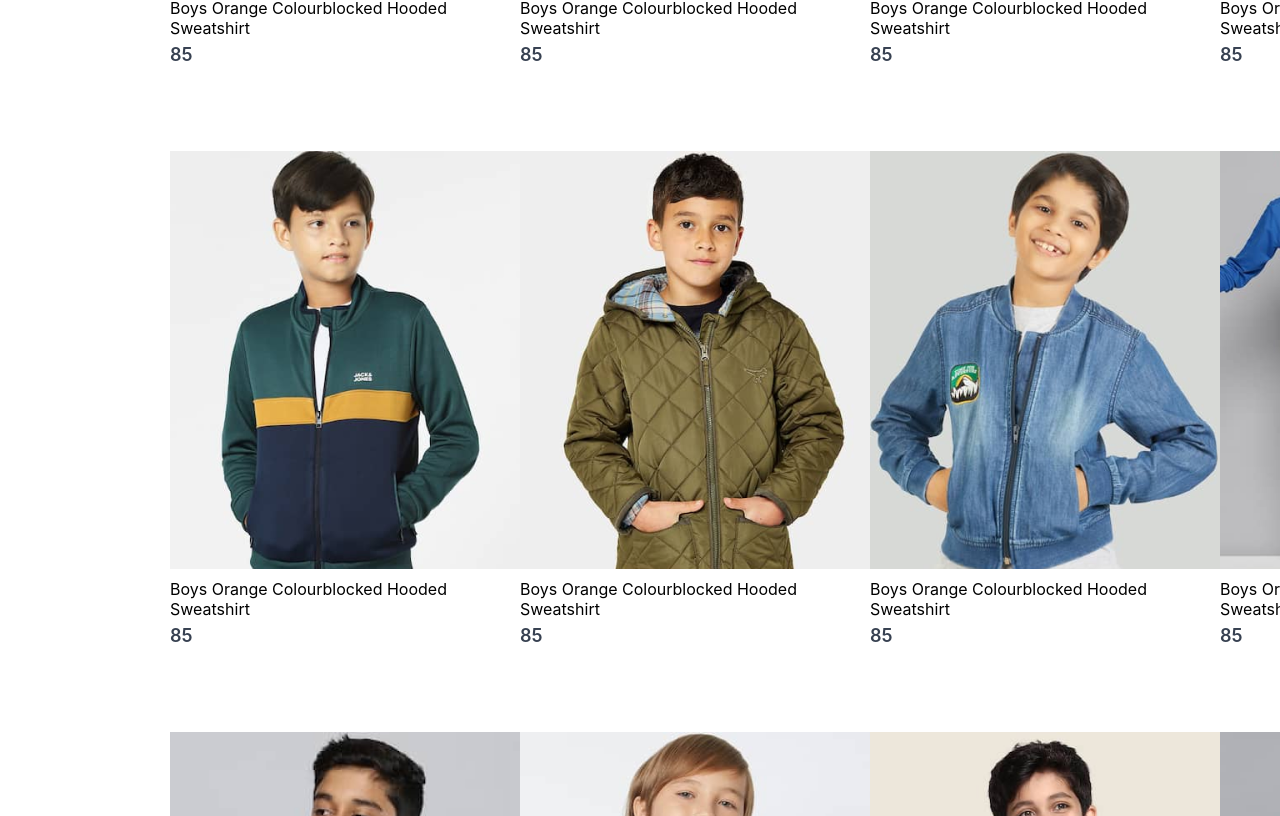
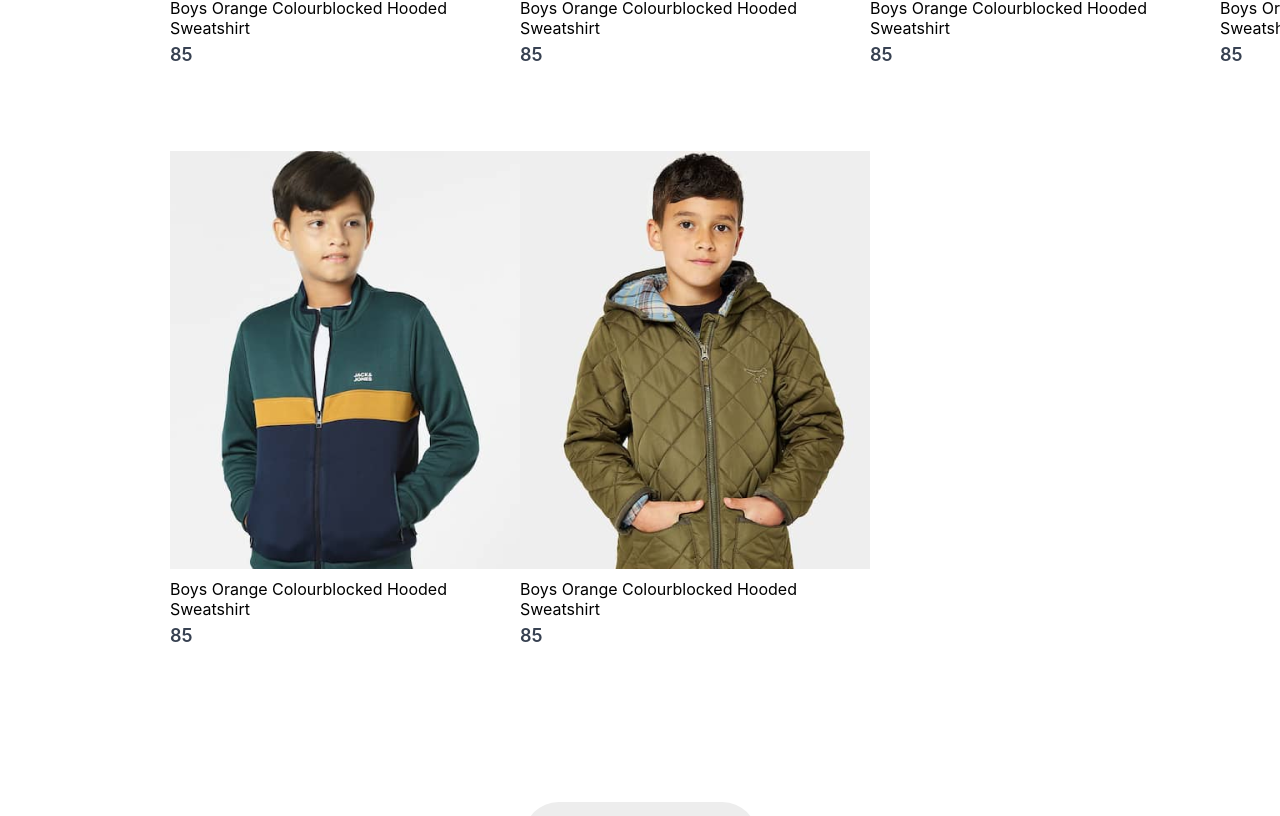
Before and after one commit to kevd82/BarbaricSplendorStore, a React (Create React App) app in the folder frontend/: page /books in a window 1280 px wide. Shown: the part 664-1480 px from the top of the page. Built offline with nearby package versions, Linux system fonts and the light colour scheme.

Commit message:
DisplayProduct.js work

```diff
--- a/frontend/src/App.js
+++ b/frontend/src/App.js
@@ -1,4 +1,4 @@
-import React, {useState} from "react";
+import React from "react";
 import './App.css';
 import Navbar from "./Components/Navbar/Navbar";
 import Footer from "./Components/Footer/Footer";
@@ -26,7 +26,7 @@ function App() {
         <Route path="/books" element={<ShopCategory category="books"/>}/>
         <Route path="/cart" element={<Cart/>}/>
         <Route path="/loginreg" element={<LoginReg/>}/>
-        <Route path="product" element={<Product/>}>
+        <Route path="/product" element={<Product/>}>
           <Route path=":productId" element={<Product/>}/>
         </Route>
       </Routes>
--- a/frontend/src/Components/Assets/all_product.js
+++ b/frontend/src/Components/Assets/all_product.js
@@ -28,12 +28,6 @@ import p27_img from "./product_27.png";
 import p28_img from "./product_28.png";
 import p29_img from "./product_29.png";
 import p30_img from "./product_30.png";
-import p31_img from "./product_31.png";
-import p32_img from "./product_32.png";
-import p33_img from "./product_33.png";
-import p34_img from "./product_34.png";
-import p35_img from "./product_35.png";
-import p36_img from "./product_36.png";
 
 let all_product = [
   {
@@ -246,48 +240,7 @@ let all_product = [
     image: p30_img,
     price: 85.0,
   },
-  {
-    id: 31,
-    name: "Boys Orange Colourblocked Hooded Sweatshirt",
-    category: "books",
-    image: p31_img,
-    price: 85.0,
-  },
-  {
-    id: 32,
-    name: "Boys Orange Colourblocked Hooded Sweatshirt",
-    category: "books",
-    image: p32_img,
-    price: 85.0,
-  },
-  {
-    id: 33,
-    name: "Boys Orange Colourblocked Hooded Sweatshirt",
-    category: "books",
-    image: p33_img,
-    price: 85.0,
-  },
-  {
-    id: 34,
-    name: "Boys Orange Colourblocked Hooded Sweatshirt",
-    category: "books",
-    image: p34_img,
-    price: 85.0,
-  },
-  {
-    id: 35,
-    name: "Boys Orange Colourblocked Hooded Sweatshirt",
-    category: "books",
-    image: p35_img,
-    price: 85.0,
-  },
-  {
-    id: 36,
-    name: "Boys Orange Colourblocked Hooded Sweatshirt",
-    category: "books",
-    image: p36_img,
-    price: 85.0,
-  },
+
 ];
 
 export default all_product;
--- /dev/null
+++ b/frontend/src/Components/Breadcrumb/Breadcrumb.js
@@ -0,0 +1,15 @@
+import React from 'react';
+import "./Breadcrumb.css";
+import arrow_icon from "../Assets/breadcrum_arrow.png";
+
+const Breadcrumb = (props) => {
+    const {product} = props;
+
+    return (
+        <div className="breadcrumb">
+            HOME <img src={arrow_icon} alt=""/> {product.category} <img src={arrow_icon} alt=""/> {product.name}
+        </div>
+    )
+}
+
+export default Breadcrumb;
--- /dev/null
+++ b/frontend/src/Components/DisplayProduct/DisplayProduct.js
@@ -0,0 +1,37 @@
+import React from 'react';
+import "./DisplayProduct.css";
+import star_icon from "../Assets/star_icon.png";
+import star_dull_icon from "../Assets/star_dull_icon.png";
+
+const DisplayProduct = (props) => {
+  const {product} = props;
+
+  return (
+    <div className="displayproduct">
+      <div className="displayproduct-left">
+        <div className="displayproduct-img-list">
+          <img src={product.image} alt=""/>
+          <img src={product.image} alt=""/>
+          <img src={product.image} alt=""/>
+          <img src={product.image} alt=""/>
+        </div>
+        <div className="displayproduct-img">
+          <img className="displayproduct-main-img" src={product.image} alt=""/>
+        </div>
+      </div>
+      <div className="displayproduct-right">
+        <h1>{product.name}</h1>
+        <div className="displayproduct-right-star">
+          <img src={star_icon} alt=""/>
+          <img src={star_icon} alt=""/>
+          <img src={star_icon} alt=""/>
+          <img src={star_icon} alt=""/>
+          <img src={star_dull_icon} alt=""/>
+          <p>(122)</p>
+        </div>
+      </div>
+    </div>
+  )
+}
+
+export default DisplayProduct;
--- a/frontend/src/Components/Item/Item.js
+++ b/frontend/src/Components/Item/Item.js
@@ -1,10 +1,11 @@
 import React from 'react';
 import "./Item.css";
+import { Link } from 'react-router-dom';
 
 const Item = (props) => {
   return (
     <div className="item">
-      <img src={props.image} alt=""/>
+      <Link to={`/product/${props.id}`}><img src={props.image} alt=""/></Link>
       <p>{props.name}</p>
       <div className="item=prices">
         <div className="item-price">
--- a/frontend/src/Pages/Product.js
+++ b/frontend/src/Pages/Product.js
@@ -1,6 +1,8 @@
 import React, { useContext } from 'react';
-import {ShopContext} from "../Context/ShopContext";
+import {ShopContext} from "../Context/ShopContext.js";
 import {useParams} from "react-router-dom";
+import Breadcrumb from "../Components/Breadcrumb/Breadcrumb.js";
+import DisplayProduct from "../Components/DisplayProduct/DisplayProduct.js";
 
 const Product = () => {
     const {all_product}= useContext(ShopContext);
@@ -8,7 +10,8 @@ const Product = () => {
     const product = all_product.find((e)=> e.id===Number(productId));
   return (
     <div>
-
+      <Breadcrumb product={product}/>
+      <DisplayProduct product={product}/>
     </div>
   )
 }
```
Also changed, not shown: frontend/src/Components/Breadcrumb/Breadcrumb.css (added), frontend/src/Components/DisplayProduct/DisplayProduct.css (added).
